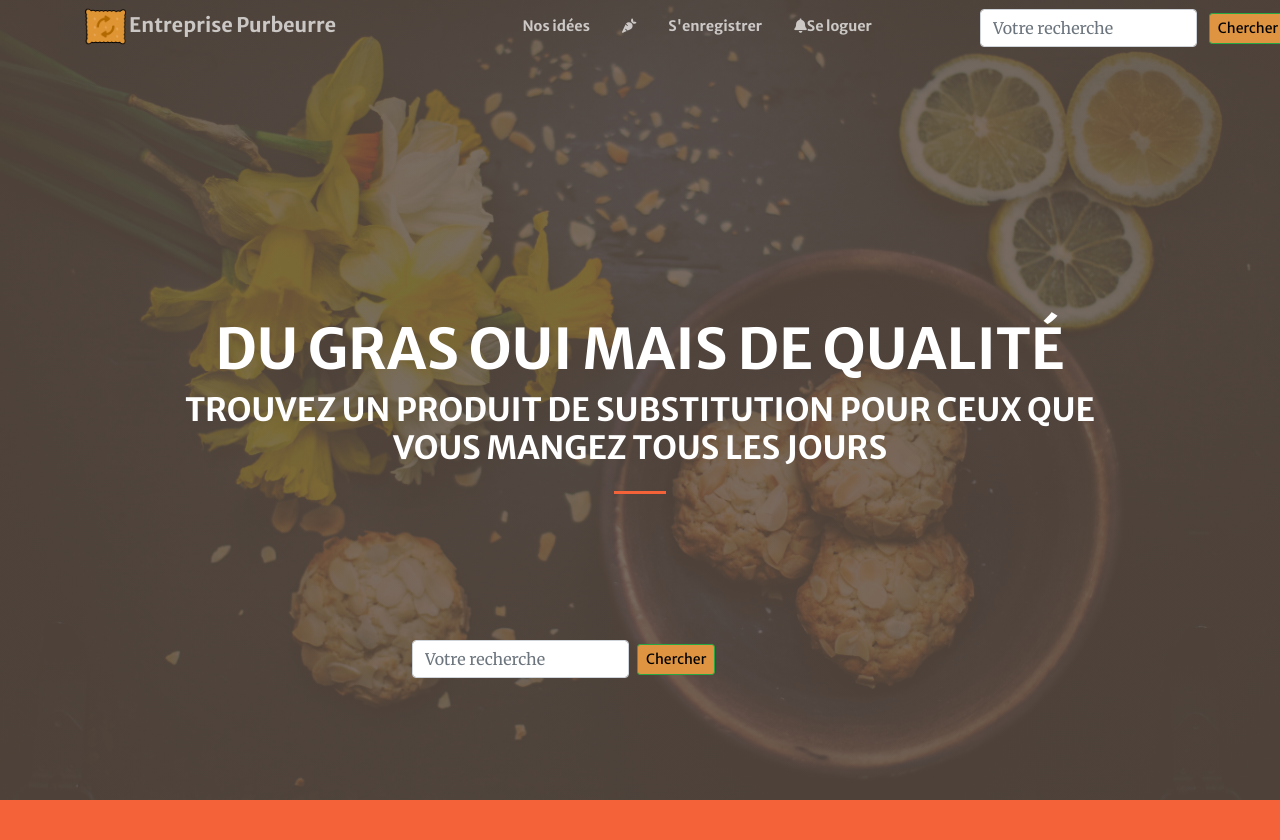
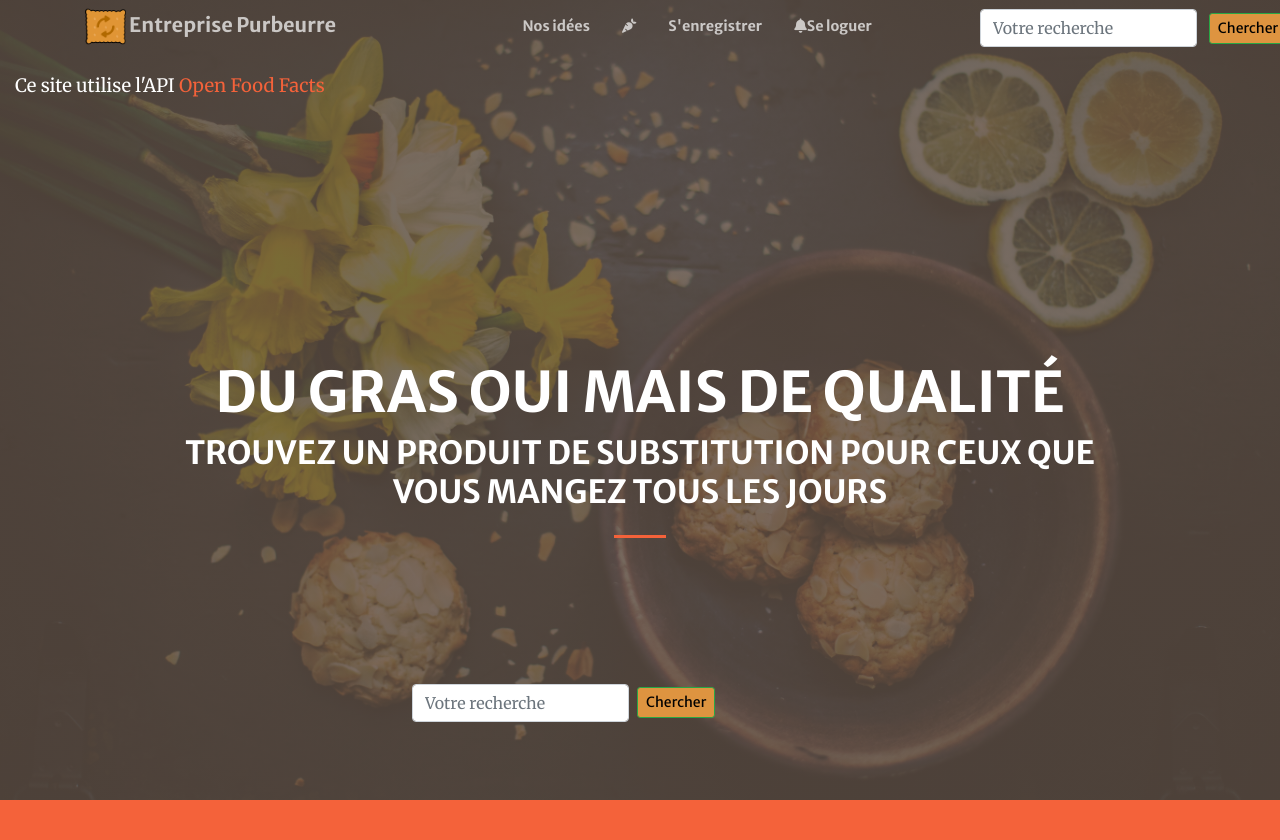
Before and after one commit to fred1599/nutella, a Django app: page / in a window 1280 px wide. Shown: the top 840 px of the page. Run offline with Django 3.2, Linux system fonts and the light colour scheme; some libraries are stand-ins or nearby versions.

Commit message:
ajout lien Open Food Facts

```diff
--- a/index/templates/index/accueil.html
+++ b/index/templates/index/accueil.html
@@ -3,6 +3,9 @@
 
 {% block header %}
 <header class="masthead" id="head">
+    <p class="text-white" style="position:relative; margin-left:15px;">Ce site utilise l'API
+        <a href="fr.openfoodfacts.org">Open Food Facts</a>
+    </p>
     <div class="container h-100">
         <div class="row h-100 align-items-center justify-content-center text-center">
             <div class="col-lg-10 align-self-end">
```
